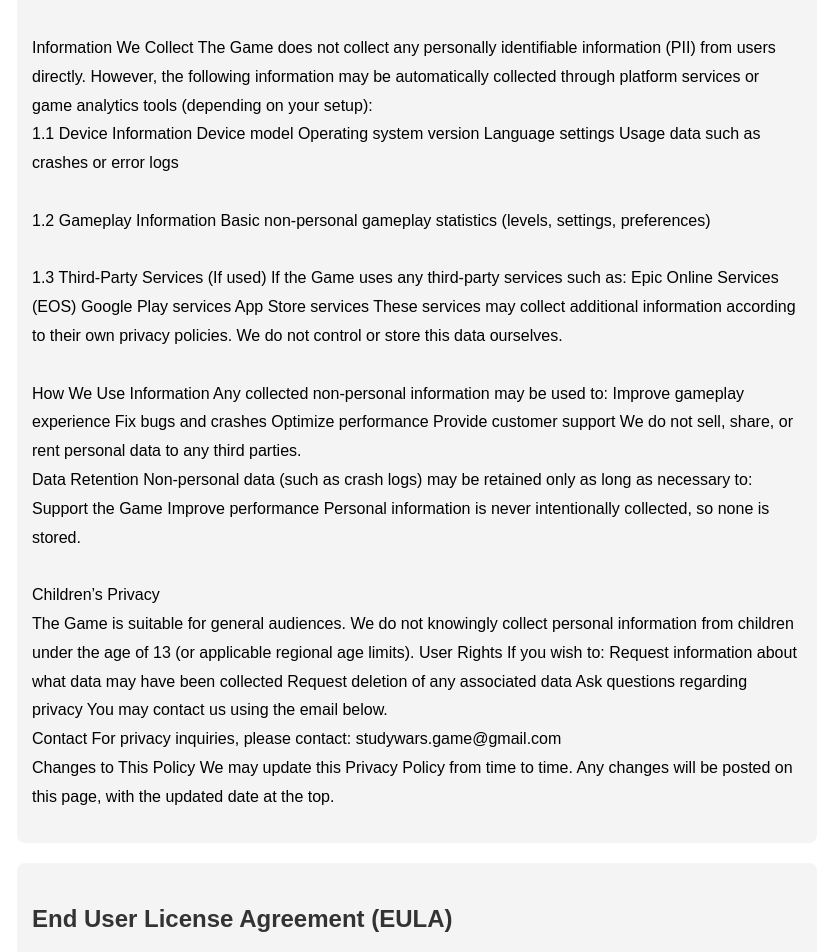
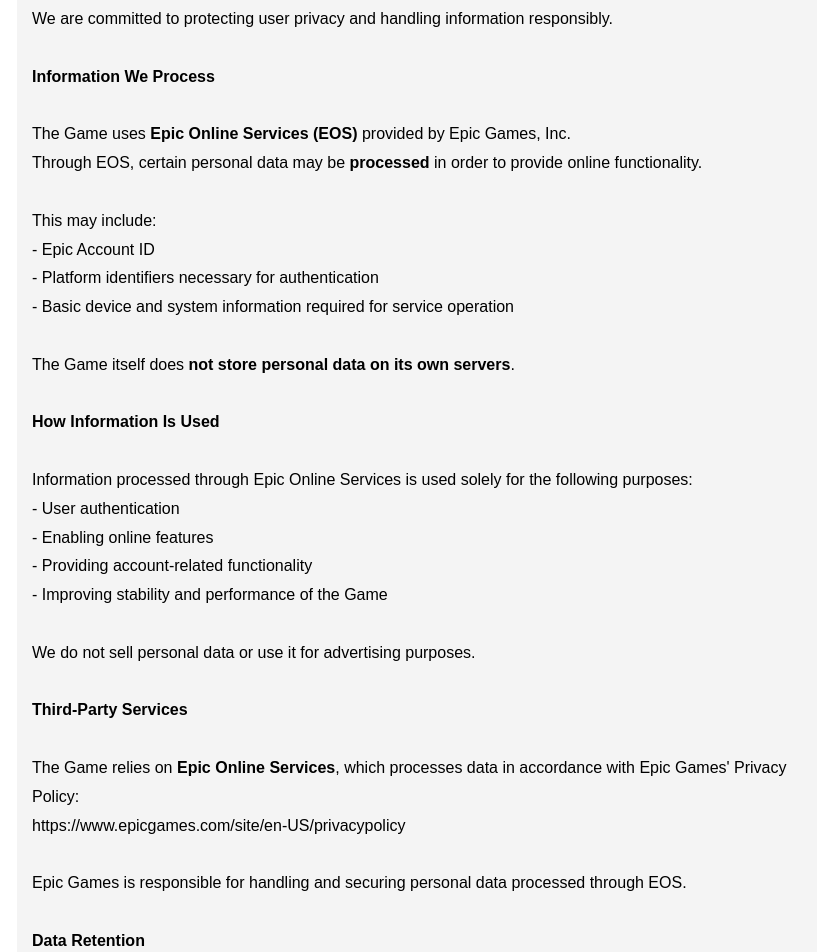
Before and after one commit to studywarsgame-jpg/Licensing-Terms-for-Study-War-, a plain HTML site: page index.html in a window 1280 px wide. Shown: the part 862-1814 px from the top of the page, without its empty margins (23-851 px from the left). Drawn offline with Linux system fonts and the light colour scheme.

Commit message:
Update index.html

```diff
--- a/index.html
+++ b/index.html
@@ -47,27 +47,67 @@
     <div class="box">
         <h2>Privacy Policy</h2>
         <p>
-Last updated: 11/24/2025<br>
-This Privacy Policy explains how the game "MoveEverythingHere" (“the Game”) handles user information.<br>
-The Game is developed Yuqiao Rao and operated by Norihito<br>
-<br>
-We are committed to protecting your privacy and handling your information responsibly.<br>
-<br>
-Information We Collect The Game does not collect any personally identifiable information (PII) from users directly. However, the following information may be automatically collected through platform services or game analytics tools (depending on your setup):<br>
-1.1 Device Information Device model Operating system version Language settings Usage data such as crashes or error logs<br>
-<br>
-1.2 Gameplay Information Basic non-personal gameplay statistics (levels, settings, preferences)<br>
-<br>
-1.3 Third-Party Services (If used) If the Game uses any third-party services such as: Epic Online Services (EOS) Google Play services App Store services These services may collect additional information according to their own privacy policies. We do not control or store this data ourselves.<br>
-<br>
-How We Use Information Any collected non-personal information may be used to: Improve gameplay experience Fix bugs and crashes Optimize performance Provide customer support We do not sell, share, or rent personal data to any third parties.<br>
-Data Retention Non-personal data (such as crash logs) may be retained only as long as necessary to: Support the Game Improve performance Personal information is never intentionally collected, so none is stored.<br><br>
-Children’s Privacy<br>
-The Game is suitable for general audiences. We do not knowingly collect personal information from children under the age of 13 (or applicable regional age limits).
-User Rights If you wish to: Request information about what data may have been collected Request deletion of any associated data Ask questions regarding privacy You may contact us using the email below.<br>
-Contact For privacy inquiries, please contact: studywars.game@gmail.com<br>
-Changes to This Policy We may update this Privacy Policy from time to time. Any changes will be posted on this page, with the updated date at the top.<br>
-        </p>
+Last updated: 12/14/2025<br><br>
+
+This Privacy Policy explains how the game "MoveEverythingHere" ("the Game") handles user information.<br>
+The Game is developed by Yuqiao Rao and operated by Norihito.<br><br>
+
+We are committed to protecting user privacy and handling information responsibly.<br><br>
+
+<b>Information We Process</b><br><br>
+
+The Game uses <b>Epic Online Services (EOS)</b> provided by Epic Games, Inc.<br>
+Through EOS, certain personal data may be <b>processed</b> in order to provide online functionality.<br><br>
+
+This may include:<br>
+- Epic Account ID<br>
+- Platform identifiers necessary for authentication<br>
+- Basic device and system information required for service operation<br><br>
+
+The Game itself does <b>not store personal data on its own servers</b>.<br><br>
+
+<b>How Information Is Used</b><br><br>
+
+Information processed through Epic Online Services is used solely for the following purposes:<br>
+- User authentication<br>
+- Enabling online features<br>
+- Providing account-related functionality<br>
+- Improving stability and performance of the Game<br><br>
+
+We do not sell personal data or use it for advertising purposes.<br><br>
+
+<b>Third-Party Services</b><br><br>
+
+The Game relies on <b>Epic Online Services</b>, which processes data in accordance with Epic Games' Privacy Policy:<br>
+https://www.epicgames.com/site/en-US/privacypolicy<br><br>
+
+Epic Games is responsible for handling and securing personal data processed through EOS.<br><br>
+
+<b>Data Retention</b><br><br>
+
+The Game does not independently retain personal data.<br>
+Any personal data processed via Epic Online Services is retained in accordance with Epic Games' data retention policies.<br><br>
+
+<b>Children's Privacy</b><br><br>
+
+The Game is intended for a general audience.<br>
+We do not knowingly collect personal data from children under the age of 13 (or the applicable minimum age in your jurisdiction).<br><br>
+
+<b>User Rights</b><br><br>
+
+Users may have rights regarding their personal data as defined by applicable laws.<br>
+Requests related to Epic account data should be directed to Epic Games.<br><br>
+
+For questions related to the Game's privacy practices, you may contact us at the address below.<br><br>
+
+<b>Contact</b><br><br>
+
+Email: studywars.game@gmail.com<br><br>
+
+<b>Changes to This Policy</b><br><br>
+
+We may update this Privacy Policy from time to time.<br>
+Any changes will be posted on this page with an updated revision date.<br>
     </div>
 
     <div class="box">
```
